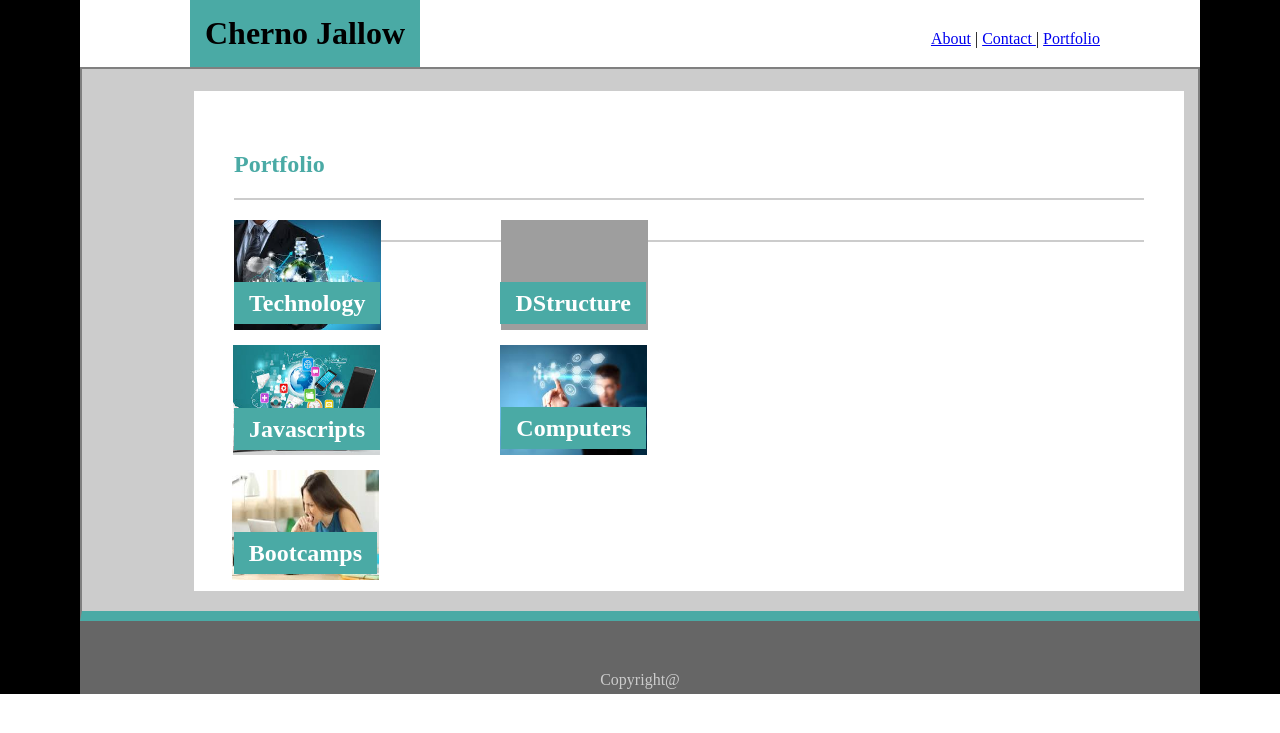
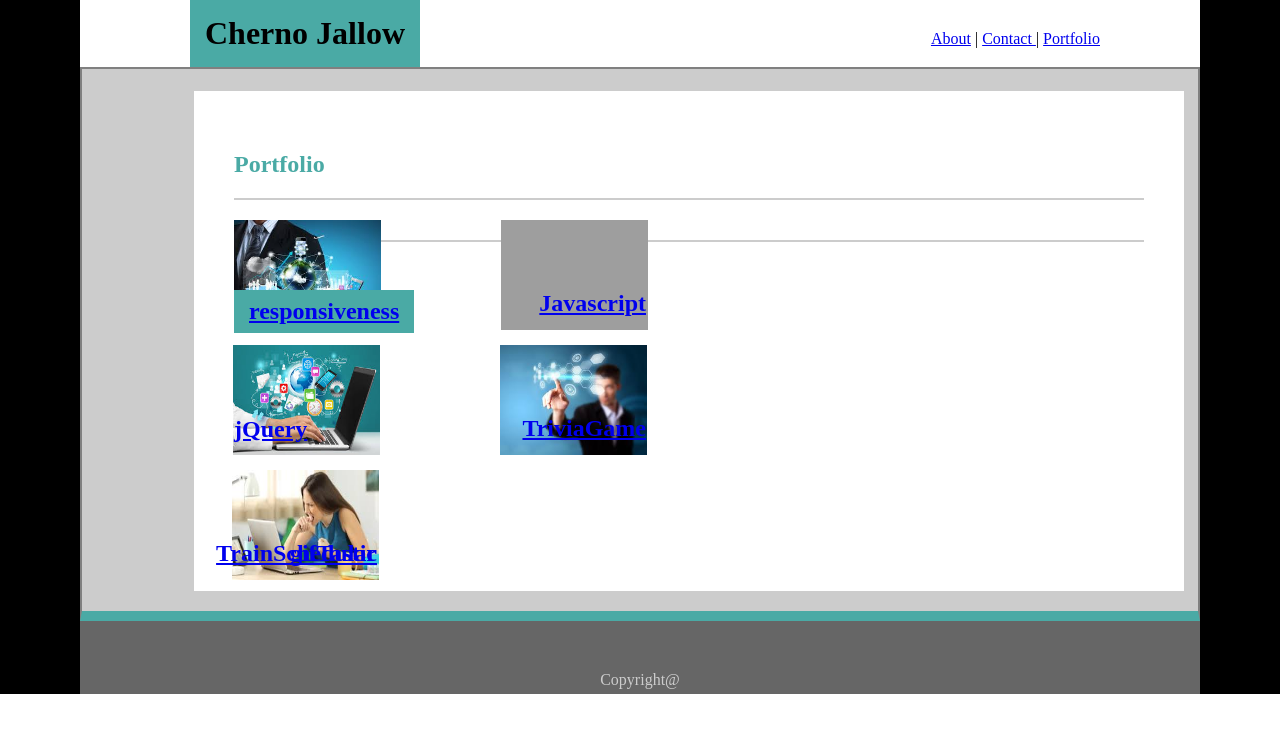
Before and after one commit to chernojallow/Basic-Portfolio, a PHP site: page /portfolio.html in a window 1280 px wide. Shown: the top 733 px of the page. Run offline with PHP 8.4, Linux system fonts and the light colour scheme; grey boxes are pictures that could not be loaded.

Commit message:
updating

```diff
--- a/assets/css/style.css
+++ b/assets/css/style.css
@@ -99,11 +99,17 @@
 
  }
 
- text{
+ .Technology{
     background-color: #4aaaa5;
     padding: 8px 15px 8px 15px;
     color: white;
 
+ }
+
+ button{
+    background-color: #4aaaa5;
+    padding: 8px 15px 8px 15px;
+    color: white;
  }
 
 
--- a/portfolio.html
+++ b/portfolio.html
@@ -1,6 +1,6 @@
-
 <!DOCTYPE html>
 <html lang="en">
+
 <head>
     <meta charset="UTF-8">
 
@@ -8,60 +8,74 @@
     <link rel="stylesheet" href="./assets/css/style.css">
 
 </head>
+
 <body>
 
     <h1>Cherno Jallow</h1>
 
     <nav>
-       <li> <a href="./index.html" > About</a> | </li>
+        <li> <a href="./index.html"> About</a> | </li>
 
-       <li> <a href= "./contact.html" > Contact </a> | </li>
+        <li> <a href="./contact.html"> Contact </a> | </li>
 
-      <li>  <a href= "./portfolio.html"> Portfolio</a>  </li>
+        <li> <a href="./portfolio.html"> Portfolio</a> </li>
     </nav>
 
 
-<div class = "A">
-   <div class= "G">
+    <div class="A">
+        <div class="G">
 
             <h2> Portfolio<h2>
 
-   <div class ="Image1">
-       <img src = "./assets/images/1.jpeg" height =110px; width =147px; >
+                    <div class="Image1">
+                        <img src="./assets/images/1.jpeg" height=110px; width=147px;>
                         <div class="Technology">
-       <text>Technology</text>
+                            <a href="https://github.com/chernojallow/Responsive-Portfolio">responsiveness</a>
                         </div>
                     </div>
 
-<div class ="Image2" >
-    <img src ="./assets/images/2.jpeg" height=110px; width=147px;>
-     <div class ="DStructure">
-         <text> DStructure</text>
+                    <div class="Image2">
+                        <img src="./assets/images/2.jpeg" height=110px; width=147px;>
+                        <div class="DStructure">
+                            <a href="https://github.com/chernojallow/Word-Guess-Game">Javascript</a>
                         </div>
                     </div>
 
-<div class ="Image3" >
-    <img src ="./assets/images/3.jpeg" height=110px; width=147px;>
-<div class =" Javascript">
-<text> Javascripts</text>
+                    <div class="Image3">
+                        <img src="./assets/images/3.jpeg" height=110px; width=147px;>
+                        <div class=" Javascript">
+                            <a href="https://github.com/chernojallow/unit-4-game"> jQuery</a>
 
                         </div>
                     </div>
 
-<div class = "Image4">
-    <img src ="./assets/images/5.jpeg" height=110px; width=147px;>
-<div class = "ComputerSC">
-    <text>Computers</text>
+                    <div class="Image4">
+                        <img src="./assets/images/5.jpeg" height=110px; width=147px;>
+                        <div class="ComputerSC">
+                            <a href="https://github.com/chernojallow/TriviaGame">TriviaGame</a>
+                        </div>
+                    </div>
+
+                    <div class="Image5">
+                        <img src="./assets/images/6.jpeg" height=110px; width=147px;>
+                        <div class="Cascadings">
+                            <a href="https://github.com/chernojallow/gifTastic">gifTastic</a>
 
                         </div>
                     </div>
 
-<div class = "Image5">
-    <img src ="./assets/images/6.jpeg" height=110px; width=147px;>
-    <div class ="Cascadings">
-        <text>Bootcamps</text>
+
+                    <div class="Image5">
+                            <img src="./assets/images/6.jpeg" height=110px; width=147px;>
+                            <div class="Cascadings">
+                                <a href="https://github.com/chernojallow/Train-Schedular-">TrainSchedular</a>
+
                             </div>
                         </div>
+
+
+
+
 
         </div>
     </div>
```
Also changed, not shown: contact.html (+6 -7 lines), 4.jpeg (added), assets/images/image7.jpeg (added), assets/images/image8.jpeg (added), assets/images/image9.jpeg (added). Lines whose indentation alone changed are shown as unchanged.
